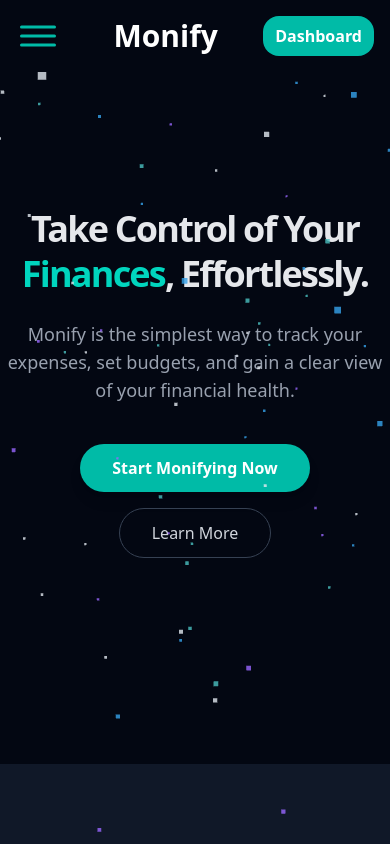
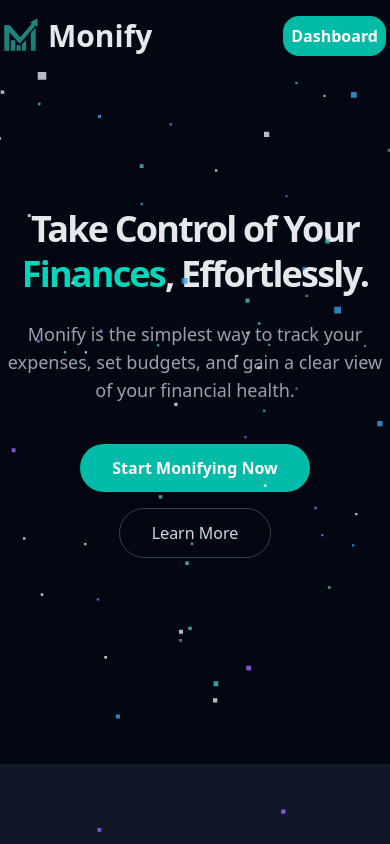
Before and after one commit to Ankush-37g/Monify, a React (Vite) app in the folder frontend/: page / in a window 390 px wide. Shown: the top 844 px of the page. Built offline with nearby package versions, Linux system fonts and the light colour scheme; no server answers.

Commit message:
header fix

```diff
--- a/frontend/src/components/Header.jsx
+++ b/frontend/src/components/Header.jsx
@@ -33,30 +33,30 @@
 
      <div className="fixed top-0 left-0 right-0 z-50  h-18 flex justify-between backdrop-blur-lg  bg-gray-950">
 
-                <div className="flex items-center ml-2">
+                <div className="flex items-center md:ml-2">
 
                   {
-                    visible ? <RxCross2 onClick={()=>setVisible(false)} className={`md:hidden w-10 h-10  text-teal-500 bg-black cursor-pointer ${user ? "" : "hidden"}`} />
-
-                    : <IoMenuOutline onClick={()=>setVisible(true)}
-                    className={`md:hidden block w-15 h-12  text-teal-500 bg-gray-950 cursor-pointer `}/>
+                    localStorage.getItem("user") && location !== '/' &&
+                      (
+                        visible ? <RxCross2 onClick={()=>setVisible(false)} className={`md:hidden block w-10 h-10  text-teal-500 bg-black cursor-pointer`} />
+                        : <IoMenuOutline onClick={()=>setVisible(true)}
+                        className={`md:hidden block w-15 h-12  text-teal-500 bg-gray-950 cursor-pointer `}/>
+                      )
 
                   }
-
-                 <div className='hidden md:flex items-center gap-2 ml-10'>
-                     <img className="hidden md:block w-10 " src={assets.logo3} alt="logo" />
-                     <p className='text-gray-200 text-4xl font-bold'>Monify</p>
-                 </div>
-
+                  <div className={`flex  items-center gap-2 md:ml-10 ${location !== '/' ? "hidden sm:flex" : "" }`}>
+                          <img className=" w-10 " src={assets.logo3} alt="logo" />
+                          <p className='text-gray-200 text-3xl sm:text-4xl font-bold '>Monify</p>
+                  </div>
 
                 </div>
-
-                <p className="md:hidden text-white font-bold text-3xl my-auto">Monify</p>
 
 
 
 
-                  <button onClick={handleNavigation} className="bg-teal-500 text-white font-bold px-3 lg:px-5 py-2 rounded-2xl md:rounded-3xl my-auto mr-4  cursor-pointer transition-color transition-transform delay-50 hover:scale-110 hover:bg-teal-600 ">
+
+
+                  <button onClick={handleNavigation} className="bg-teal-500 text-white font-bold px-2 lg:px-5 py-2 rounded-2xl md:rounded-3xl my-auto mr-1 md:mr-4  cursor-pointer transition-color transition-transform delay-50 hover:scale-110 hover:bg-teal-600 ">
 
                      {location === '/' ? 'Dashboard' : 'Home'}
 
--- a/frontend/src/pages/Budget.jsx
+++ b/frontend/src/pages/Budget.jsx
@@ -183,7 +183,7 @@
 
               </div>
 
-              <div className='grid grid-cols-1 md:grid-cols-1 lg:grid-cols-2 mt-6 gap-3'>
+              <div className='grid grid-cols-1 md:grid-cols-1 lg:grid-cols-2 mt-6 md:gap-3 gap-1'>
 
 
                     {
@@ -209,7 +209,7 @@
                           }
 
                           return (
-                            <div key={index} className="backdrop-blur-sm bg-gray-800/70 p-6 rounded-2xl shadow-lg border border-gray-700">
+                            <div key={index} className="backdrop-blur-sm bg-gray-800/70  md:p-6 p-2 rounded-2xl shadow-lg border border-gray-700">
 
                               <div className="flex flex-col md:flex-row md:justify-between md:items-center space-y-4 md:space-y-0 group">
 
```
